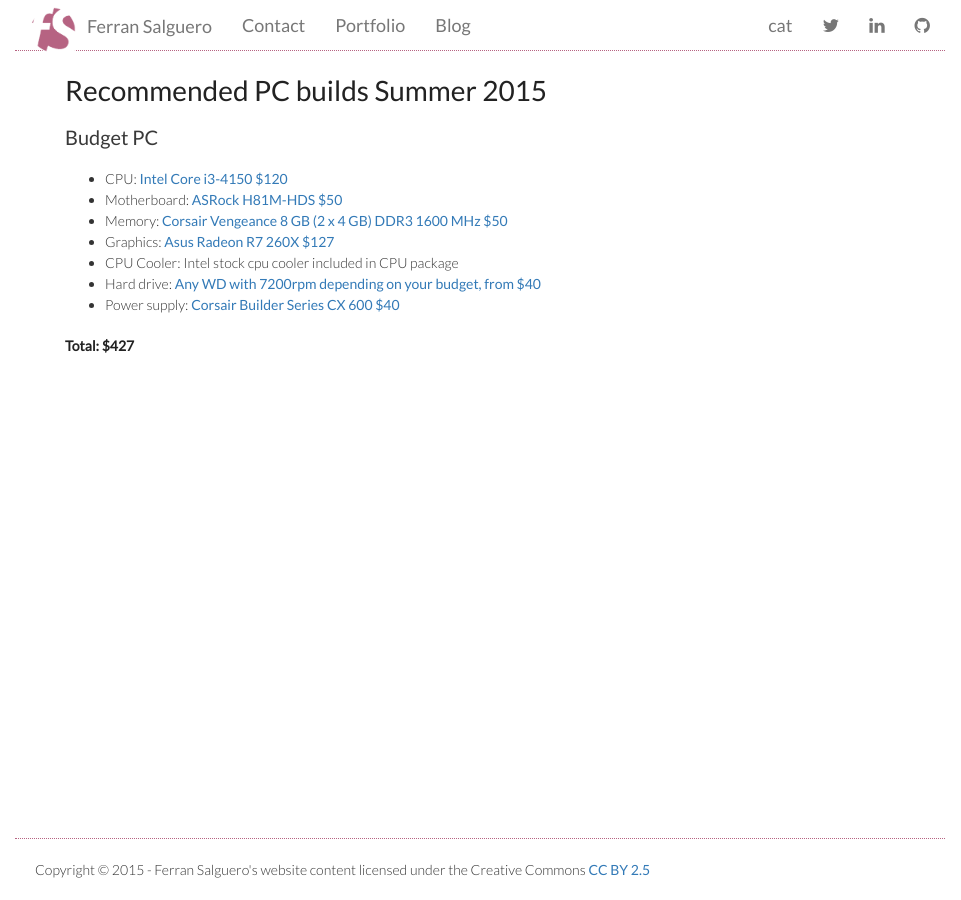
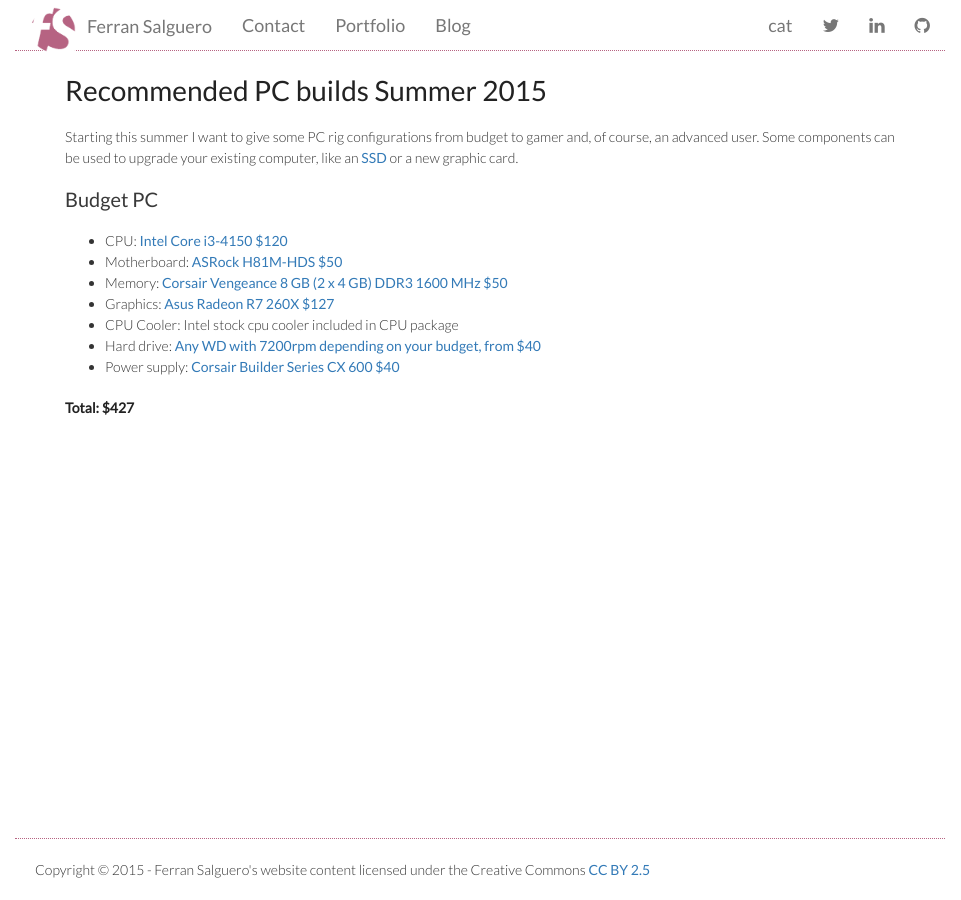
Before and after one commit to FerranSalguero/ferransalguero.github.io, a Jekyll site: the page built from _posts/2015-06-21-Recommended-PC-builds-summer-2015.md, in a window 1280 px wide. Shown: the whole page, without its empty margins (160-1121 px from the left). Built offline with Jekyll 4.4.1, drawn with Linux system fonts in a browser that asks for light colours; nearby versions of some CDN libraries; library files that are not in the unit come from our copies.

Commit message:
intro builds

```diff
--- a/_posts/2015-06-21-Recommended-PC-builds-summer-2015.md
+++ b/_posts/2015-06-21-Recommended-PC-builds-summer-2015.md
@@ -3,6 +3,8 @@
 title: Recommended PC builds Summer 2015
 date: 2015-06-21
 ---
+
+Starting this summer I want to give some PC rig configurations from budget to gamer and, of course, an advanced user. Some components can be used to upgrade your existing computer, like an [SSD][7] or a new graphic card.
 
 Budget PC
 ---------
```
Also changed, not shown: other parts of _posts/2015-06-21-Recommended-PC-builds-summer-2015.md (+1 -0 lines).
